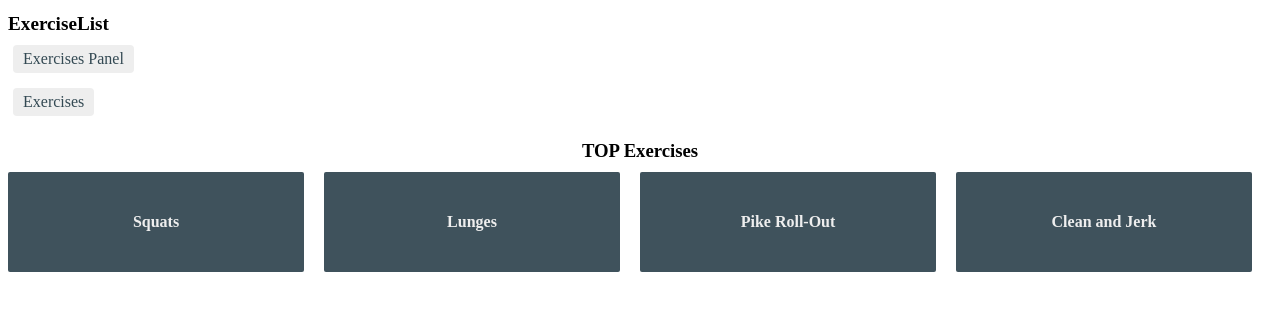
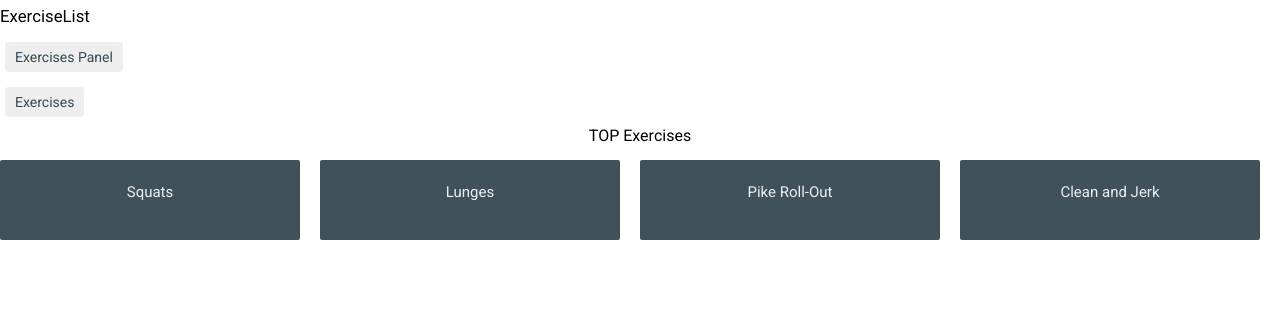
Before and after one commit to Nacchofer31/Angular9Projects, an Angular app in the folder exerciseList/: page /panel in a window 1280 px wide. Shown: the top 310 px of the page. Built offline with nearby package versions, Linux system fonts and the light colour scheme.

Commit message:
Added Angular Material library

```diff
--- a/exerciseList/angular.json
+++ b/exerciseList/angular.json
@@ -24,6 +24,7 @@
               "src/assets"
             ],
             "styles": [
+              "./node_modules/@angular/material/prebuilt-themes/deeppurple-amber.css",
               "src/styles.css"
             ],
             "scripts": []
@@ -88,6 +89,7 @@
               "src/assets"
             ],
             "styles": [
+              "./node_modules/@angular/material/prebuilt-themes/deeppurple-amber.css",
               "src/styles.css"
             ],
             "scripts": []
@@ -119,6 +121,7 @@
           }
         }
       }
-    }},
+    }
+  },
   "defaultProject": "exerciseList"
 }
--- a/exerciseList/package.json
+++ b/exerciseList/package.json
@@ -12,10 +12,12 @@
   "private": true,
   "dependencies": {
     "@angular/animations": "~9.1.0",
+    "@angular/cdk": "^9.2.3",
     "@angular/common": "~9.1.0",
     "@angular/compiler": "~9.1.0",
     "@angular/core": "~9.1.0",
     "@angular/forms": "~9.1.0",
+    "@angular/material": "^9.2.3",
     "@angular/platform-browser": "~9.1.0",
     "@angular/platform-browser-dynamic": "~9.1.0",
     "@angular/router": "~9.1.0",
--- a/exerciseList/src/app/app.module.ts
+++ b/exerciseList/src/app/app.module.ts
@@ -7,6 +7,7 @@
 import { ExercisesComponent } from './exercises/exercises.component';
 import { ExerciseDetailComponent } from './exercise-detail/exercise-detail.component';
 import { PanelComponent } from './panel/panel.component';
+import { BrowserAnimationsModule } from '@angular/platform-browser/animations';
 
 @NgModule({
   declarations: [
@@ -18,7 +19,8 @@
   imports: [
     BrowserModule,
     AppRoutingModule,
-    FormsModule
+    FormsModule,
+    BrowserAnimationsModule
   ],
   providers: [],
   bootstrap: [AppComponent]
--- a/exerciseList/src/index.html
+++ b/exerciseList/src/index.html
@@ -6,8 +6,10 @@
   <base href="/">
   <meta name="viewport" content="width=device-width, initial-scale=1">
   <link rel="icon" type="image/x-icon" href="favicon.ico">
+  <link href="https://fonts.googleapis.com/css?family=Roboto:300,400,500&display=swap" rel="stylesheet">
+  <link href="https://fonts.googleapis.com/icon?family=Material+Icons" rel="stylesheet">
 </head>
-<body>
+<body class="mat-typography">
   <app-root></app-root>
 </body>
 </html>
--- a/exerciseList/src/styles.css
+++ b/exerciseList/src/styles.css
@@ -1 +1,4 @@
 /* You can add global styles to this file, and also import other style files */
+
+html, body { height: 100%; }
+body { margin: 0; font-family: Roboto, "Helvetica Neue", sans-serif; }
```
Also changed, not shown: 1 other file (tests, documents, lock files or other folders).
